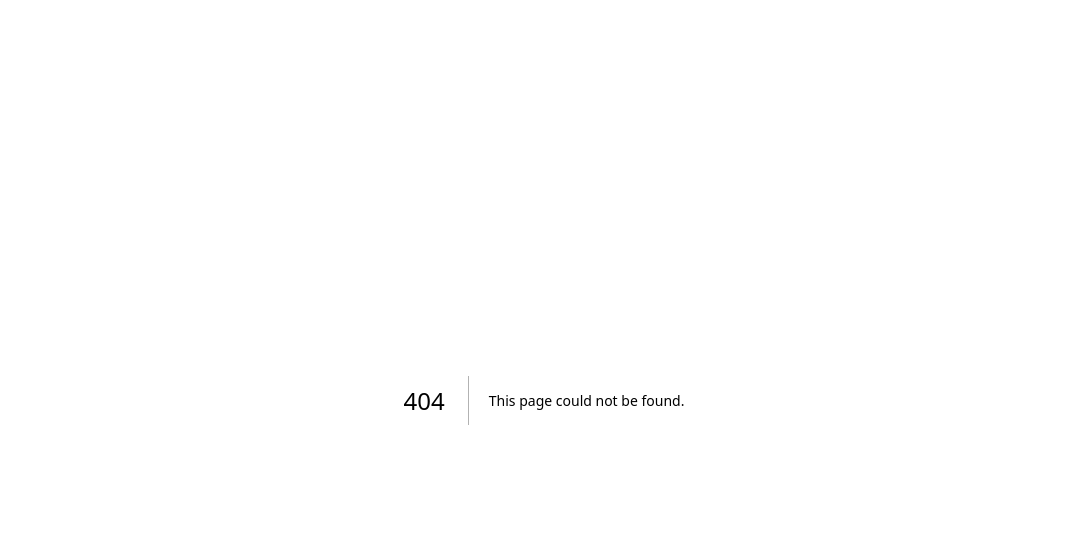
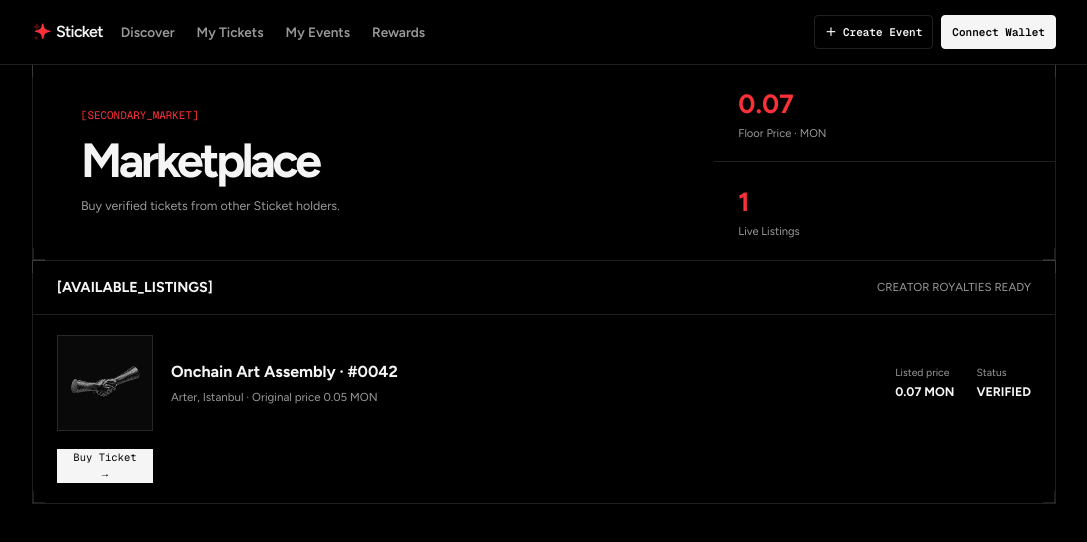
Before and after one commit to emiryasa/monad-blitz-hackathon, a Next.js app in the folder apps/web/: page /marketplace in a window 1280 px wide. Before the commit this address had no page. Shown: the top 542 px of the page, without its empty margins (96-1183 px from the left). Built offline with nearby package versions, Linux system fonts and the light colour scheme.

Commit message:
feat(web): add secondary marketplace flow

```diff
--- /dev/null
+++ b/apps/web/src/app/api/marketplace/[id]/buy/route.ts
@@ -0,0 +1,8 @@
+import { portalRepository } from "@/lib/portal/repository";
+
+export async function POST(_request: Request, context: { params: Promise<{ id: string }> }) {
+  const { id } = await context.params;
+  const ticket = await portalRepository.buyListing(id);
+  if (!ticket) return Response.json({ error: "Listing is no longer available." }, { status: 404 });
+  return Response.json({ data: ticket, status: "awaiting_contract" }, { status: 201 });
+}
--- /dev/null
+++ b/apps/web/src/app/api/marketplace/route.ts
@@ -0,0 +1,3 @@
+import { portalRepository } from "@/lib/portal/repository";
+
+export async function GET() { return Response.json({ data: await portalRepository.listMarketplace() }); }
--- /dev/null
+++ b/apps/web/src/app/marketplace/page.tsx
@@ -0,0 +1,14 @@
+"use client";
+
+import { useEffect, useState } from "react";
+import { AppShell } from "@/components/app-shell";
+import type { PortalTicket } from "@/lib/portal/types";
+import styles from "../portal.module.css";
+
+export default function MarketplacePage() {
+  const [listings, setListings] = useState<PortalTicket[]>([]); const [message, setMessage] = useState("");
+  useEffect(() => { void fetch("/api/marketplace").then((response) => response.json()).then(({ data }) => setListings(data)); }, []);
+  async function buy(id: string) { const response = await fetch(`/api/marketplace/${id}/buy`, { method: "POST" }); if (!response.ok) return setMessage("This listing is no longer available."); setListings((items) => items.filter((item) => item.id !== id)); setMessage("Purchase intent prepared. Confirm it with your Monad wallet when contracts are connected."); }
+  const floor = listings.length ? Math.min(...listings.map((item) => Number(item.listedPrice))) : 0;
+  return <AppShell><div className={styles.page}><section className={`cornerAccents ${styles.hero}`}><div className={styles.heroCopy}><p className={styles.eyebrow}>[SECONDARY_MARKET]</p><h1>Marketplace</h1><p>Buy verified tickets from other Sticket holders.</p></div><div className={styles.stats}><div><b>{floor || "—"}</b><span>Floor Price · MON</span></div><div><b>{listings.length}</b><span>Live Listings</span></div></div></section><section className={`cornerAccents ${styles.panel}`}><div className={styles.sectionHead}><h2>[AVAILABLE_LISTINGS]</h2><span>CREATOR ROYALTIES READY</span></div>{message && <p className={styles.result}>{message}</p>}{listings.length ? listings.map((ticket) => <article className={styles.event} key={ticket.id}><div className={styles.eventImage} style={{ backgroundImage: `url(${ticket.image})` }} /><div><h3>{ticket.eventName} · {ticket.tokenId}</h3><p>{ticket.venue} · Original price {ticket.price} MON</p></div><div className={styles.eventStats}><span>Listed price<b>{ticket.listedPrice} MON</b></span><span>Status<b>VERIFIED</b></span></div><button className={styles.primary} onClick={() => void buy(ticket.id)} type="button">Buy Ticket →</button></article>) : <p className={styles.notice}>No secondary listings are available right now.</p>}</section></div></AppShell>;
+}
```
